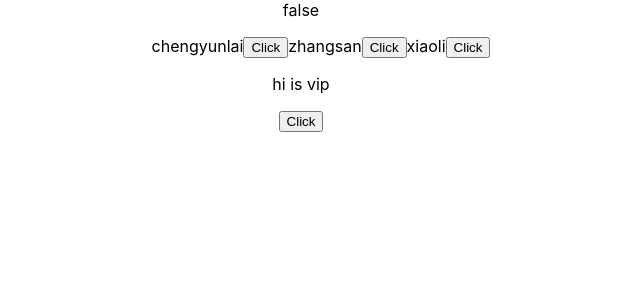
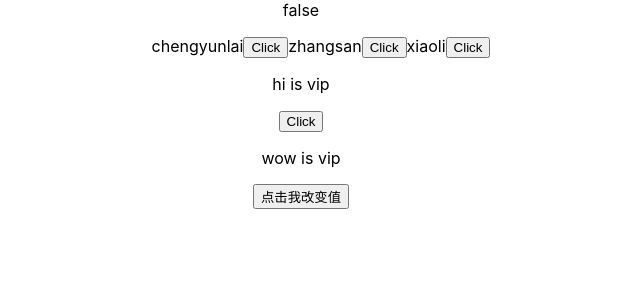
Before and after one commit to Chengyunlai/react-basic, a React (Create React App) app: page / in a window 1280 px wide. Shown: the top 300 px of the page, without its empty margins (339-979 px from the left). Built offline with nearby package versions, Linux system fonts and the light colour scheme.

Commit message:
useState

```diff
--- a/src/App.js
+++ b/src/App.js
@@ -1,5 +1,6 @@
 import logo from './logo.svg';
 import './App.css';
+import { useState } from 'react';
 const students = [
   {id:1,name:'chengyunlai'},
   {id:2,name:'zhangsan'},
@@ -14,7 +15,7 @@ function Button(){
 
 const flag = false
 
-const user_role = 'vip'
+var user_role = 'vip'
 
 function is_vip(){
   if (user_role  === 'vip')
@@ -23,11 +24,30 @@ function is_vip(){
     return <p>hi is normal</p>
 }
 
+
 function handleClick(flag,e){
   console.log(flag,e)
+  // 无效，改变不了函数的判断
+  user_role = 'not vip'
 }
 
 function App() {
+  const [state_vip,modify_state_vip] = useState('vip')
+
+  function data_view(){
+    if (state_vip  === 'vip')
+      return <p>wow is vip</p>
+    else
+      return <p>no is normal</p>
+  }
+
+  function change_data(){
+    if (state_vip  === 'vip')
+      modify_state_vip('not vip')
+    else
+      modify_state_vip('vip')
+  }
+
   return (
     <div className="App">
       { flag && "hello"}
@@ -37,6 +57,8 @@ function App() {
       </ul>
       {is_vip()}
       <button onClick={(e)=>{handleClick(flag,e)}}>Click</button>
+      {data_view()}
+      <button onClick={change_data}>点击我改变值</button>
     </div>
   );
 }
```
